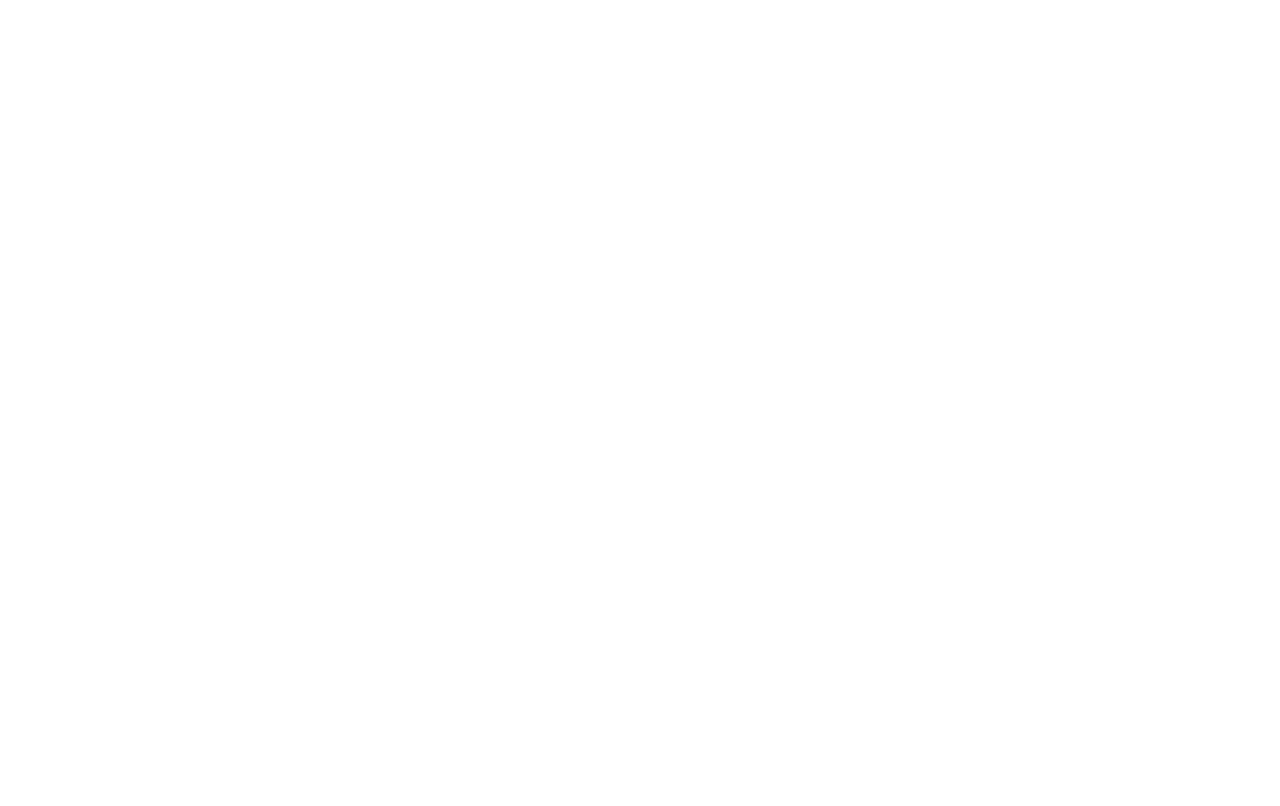
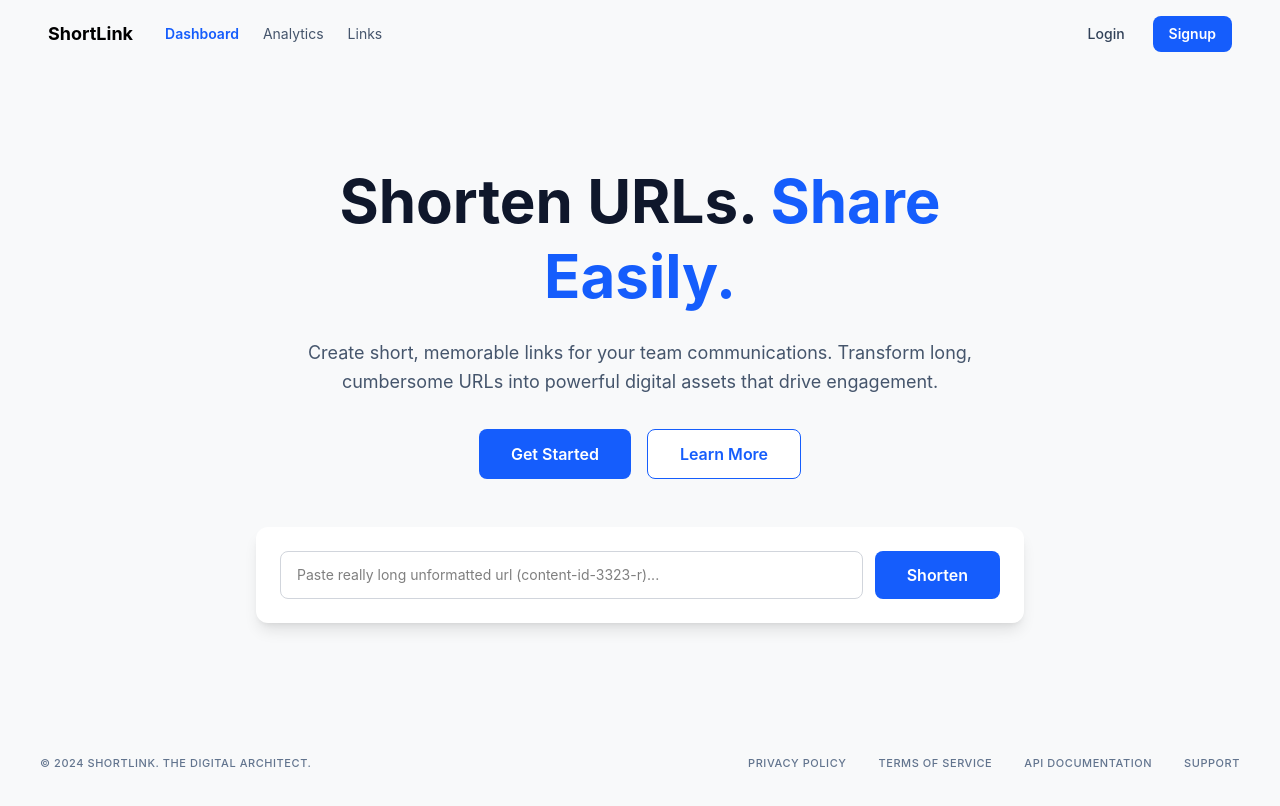
Before and after one commit to MGT06/shrotlink-app_frontend, a React (Vite) app: page /landing-page in a window 1280 px wide. Before the commit this address had no page. Built offline with nearby package versions, Linux system fonts and the light colour scheme.

Commit message:
feat: add landing page with navbar

```diff
--- a/src/App.jsx
+++ b/src/App.jsx
@@ -1,12 +1,14 @@
 import { BrowserRouter, Route, Routes } from "react-router";
 import Login from "./pages/auth/Login";
 import Register from "./pages/auth/Register";
+import Landing from "./pages/Landing";
 
 function App() {
   return (
     <>
       <BrowserRouter>
         <Routes>
+          <Route path="landing-page" element={<Landing />}/>
           <Route path="auth">
             <Route path="login" element={<Login />} />
             <Route path="register" element={<Register />} />
--- /dev/null
+++ b/src/components/Navbar.jsx
@@ -0,0 +1,38 @@
+import { Link } from "react-router";
+
+function Navbar() {
+  return (
+    <nav className="flex items-center justify-between px-6 py-4 md:px-12">
+      <div className="flex items-center gap-8">
+        <h1 className="text-lg font-bold">ShortLink</h1>
+        <div className="hidden items-center gap-6 text-sm md:flex">
+          <a href="#" className="font-semibold text-blue-600">
+            Dashboard
+          </a>
+          <a href="#" className="text-slate-600 hover:text-slate-900">
+            Analytics
+          </a>
+          <a href="#" className="text-slate-600 hover:text-slate-900">
+            Links
+          </a>
+        </div>
+      </div>
+      <div className="flex items-center gap-3">
+        <Link
+          to="/auth/login"
+          className="px-4 py-2 text-sm font-medium text-slate-700 hover:text-slate-900"
+        >
+          Login
+        </Link>
+        <Link
+          to="/auth/register"
+          className="rounded-lg bg-blue-600 px-4 py-2 text-sm font-semibold text-white hover:bg-blue-700"
+        >
+          Signup
+        </Link>
+      </div>
+    </nav>
+  );
+}
+
+export default Navbar;
--- /dev/null
+++ b/src/pages/Landing.jsx
@@ -0,0 +1,56 @@
+import { useState } from "react";
+import Footer from "../components/Footer";
+import Navbar from "../components/Navbar";
+
+function Landing() {
+  const [url, setUrl] = useState("");
+
+  const handleShorten = () => {
+    console.log("Shortening URL:", url);
+  };
+
+  return (
+    <div className="min-h-screen bg-primary">
+      <Navbar />
+      <section className="flex flex-col items-center justify-center px-6 py-16 md:py-24">
+        <div className="max-w-3xl text-center">
+          <h1 className="text-4xl font-bold leading-tight text-slate-900 md:text-5xl lg:text-6xl">
+            Shorten URLs.{" "}
+            <span className="text-blue-600">Share Easily.</span>
+          </h1>
+          <p className="mt-6 text-base leading-relaxed text-slate-600 md:text-lg">
+            Create short, memorable links for your team communications.
+            Transform long, cumbersome URLs into powerful digital assets that
+            drive engagement.
+          </p>
+          <div className="mt-8 flex flex-col gap-4 sm:flex-row sm:justify-center">
+            <button className="rounded-lg bg-blue-600 px-8 py-3 text-base font-semibold text-white transition-colors hover:bg-blue-700">
+              Get Started
+            </button>
+            <button className="rounded-lg border border-blue-600 bg-white px-8 py-3 text-base font-semibold text-blue-600 transition-colors hover:bg-blue-50">
+              Learn More
+            </button>
+          </div>
+          <div className="mt-12 flex w-full flex-col gap-3 rounded-xl bg-white p-6 shadow-lg sm:flex-row">
+            <input
+              type="text"
+              value={url}
+              onChange={(e) => setUrl(e.target.value)}
+              placeholder="Paste really long unformatted url (content-id-3323-r)..."
+              className="flex-1 rounded-lg border border-gray-300 px-4 py-3 text-sm focus:outline-none focus:ring-2 focus:ring-blue-500"
+            />
+            <button
+              onClick={handleShorten}
+              className="rounded-lg bg-blue-600 px-8 py-3 text-base font-semibold text-white transition-colors hover:bg-blue-700"
+            >
+              Shorten
+            </button>
+          </div>
+        </div>
+      </section>
+      <Footer />
+    </div>
+  );
+}
+
+export default Landing;
```
